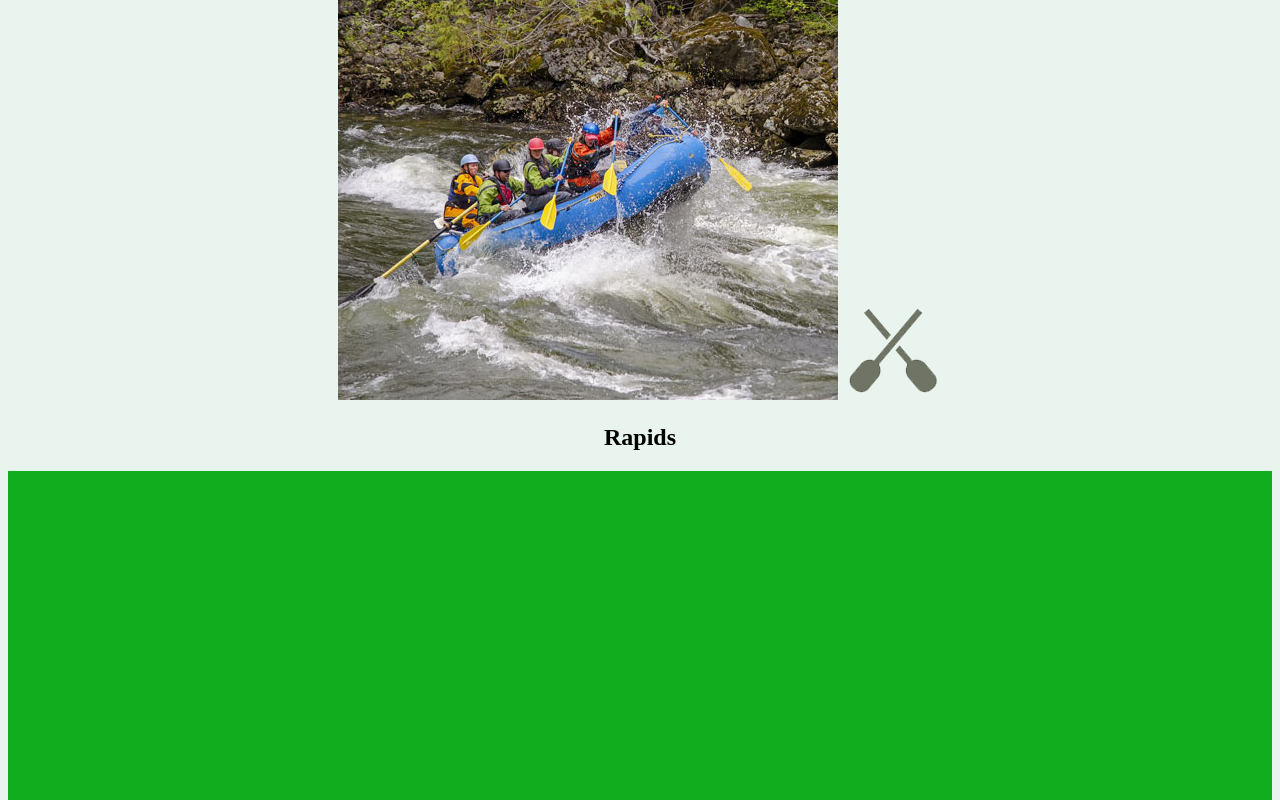
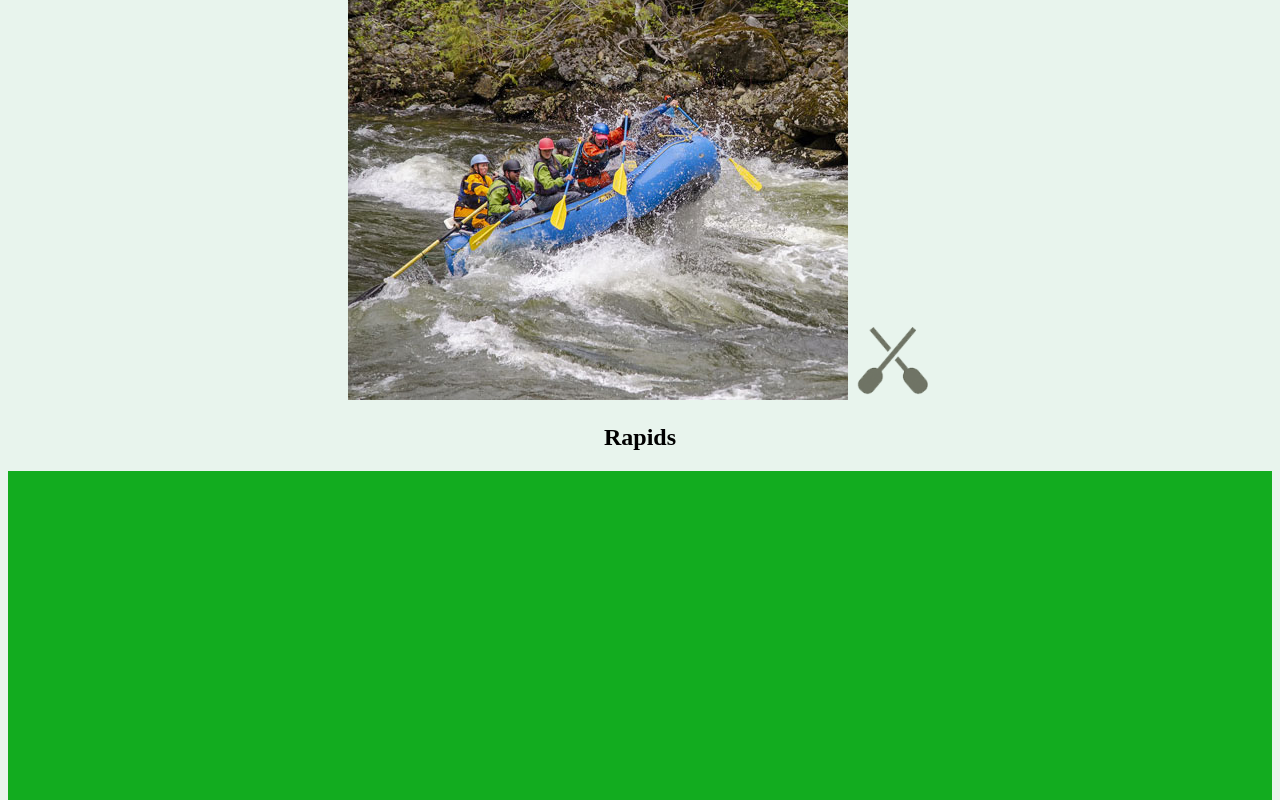
Before and after one commit to aimasrem/wdd130, a plain HTML site: page wwr/index.html in a window 1280 px wide. Shown: the part 1942-2742 px from the top of the page. Drawn offline with Linux system fonts and the light colour scheme.

Commit message:
added change

```diff
--- a/wwr/index.html
+++ b/wwr/index.html
@@ -38,15 +38,14 @@
                 <img class="icon" src="images/river_icon.png" alt="river icon">
                 <h2>Rivers</h2>
             </section>
-
             <section class="camping-card">
                 <img class="card-img" src="images/camping.jpg" alt="tent in mountains">
                 <img class="icon" src="images/fire_icon.png" alt="fire icon">
                 <h2>Camping</h2>
             </section>
             <section class="rapids-card">
-             <img class="boat" src="images/rapids.jpg" alt="rafting boat">
-             <img class="oars" src="images/oars.png" alt="oars icon">
+                <img class="card-img" src="images/rapids.jpg" alt="rafting boat">
+                <img class="icon" src="images/oars.png" alt="oars icon">
                 <h2>Rapids</h2>
             </section>
             <div id="background"></div>
```
Also changed, not shown: wwr/site-plan-rafting.html (+0 -1 lines). Lines whose indentation alone changed are shown as unchanged.
